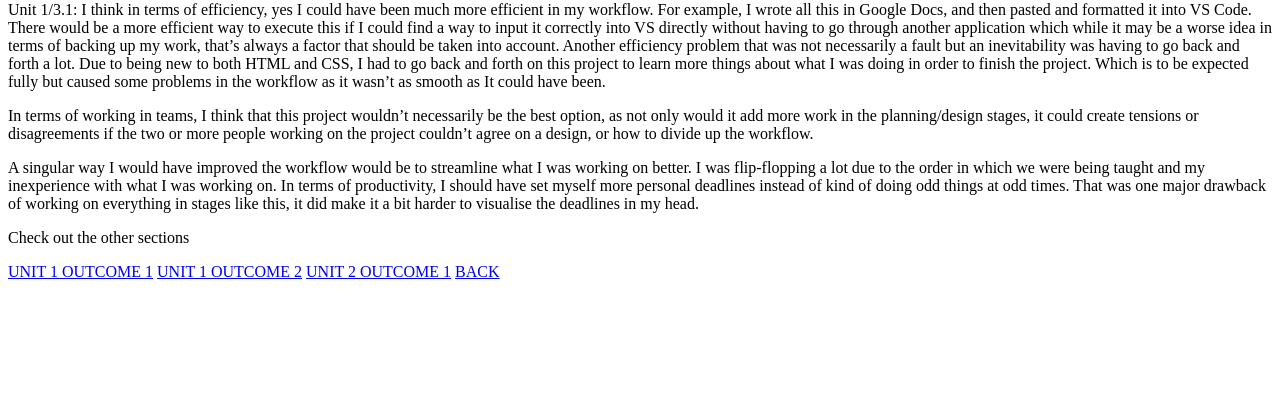
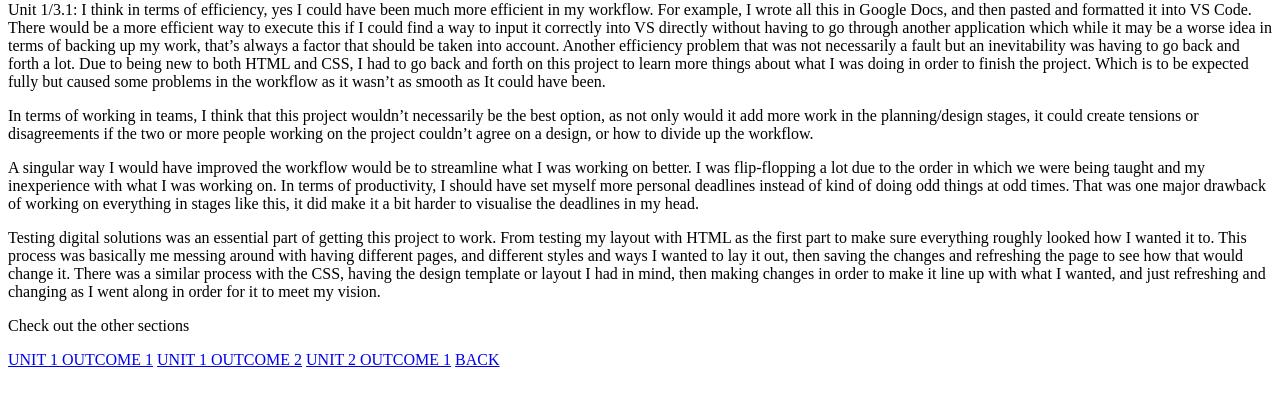
Before and after one commit to ConnorGriff/websiteproject, a plain HTML site: page unitoneoutcomethree.html in a window 1280 px wide. Shown: the part 79-482 px from the top of the page. Drawn offline with Linux system fonts and the light colour scheme.

Commit message:
Changes to outcome three

```diff
--- a/unitoneoutcomethree.html
+++ b/unitoneoutcomethree.html
@@ -19,7 +19,7 @@
     </p>
 
     <p>
-
+        Testing digital solutions was an essential part of getting this project to work. From testing my layout with HTML as the first part to make sure everything roughly looked how I wanted it to. This process was basically me messing around with having different pages, and different styles and ways I wanted to lay it out, then saving the changes and refreshing the page to see how that would change it. There was a similar process with the CSS, having the design template or layout I had in mind, then making changes in order to make it line up with what I wanted, and just refreshing and changing as I went along in order for it to meet my vision.
     </p>
 
 
```
